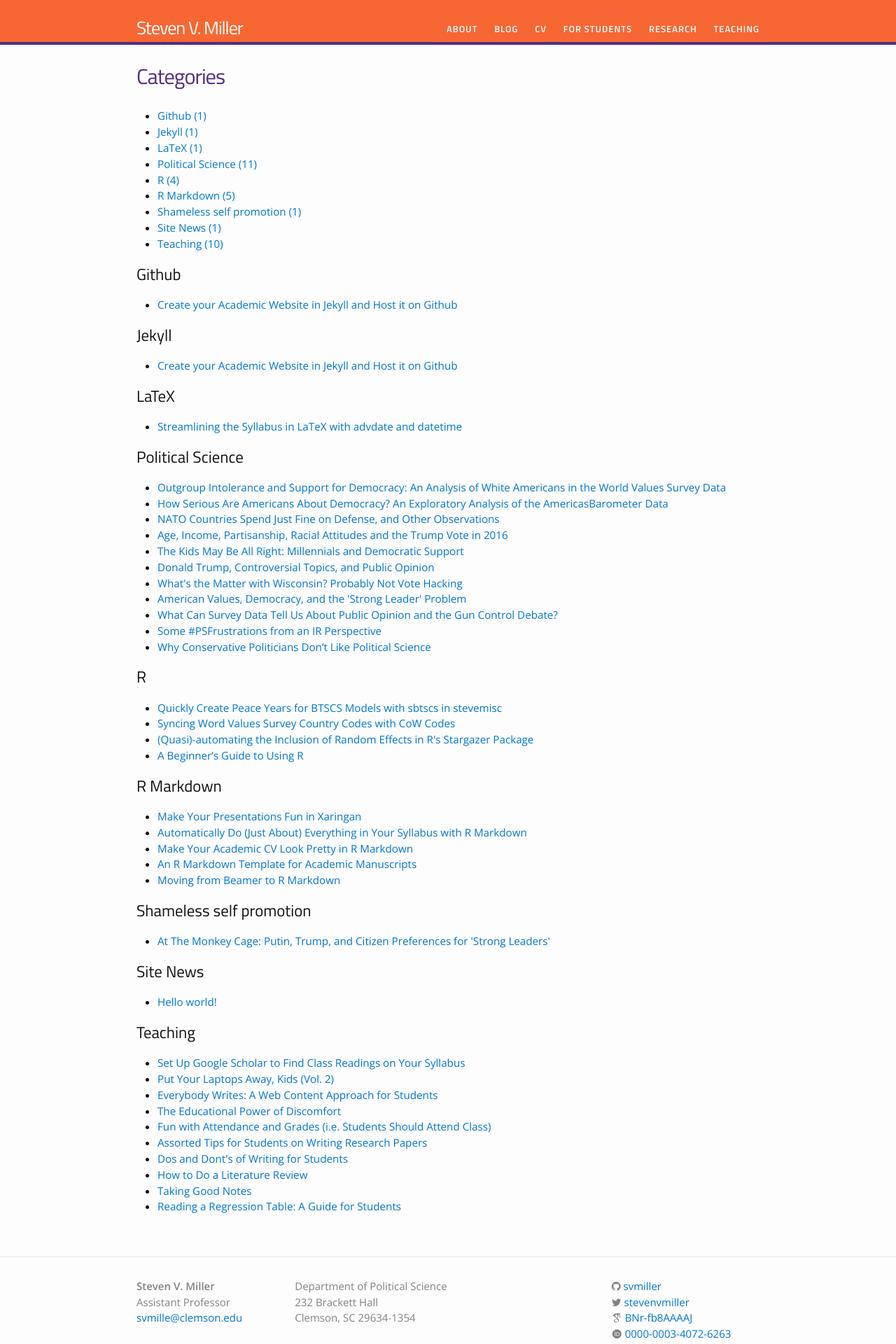
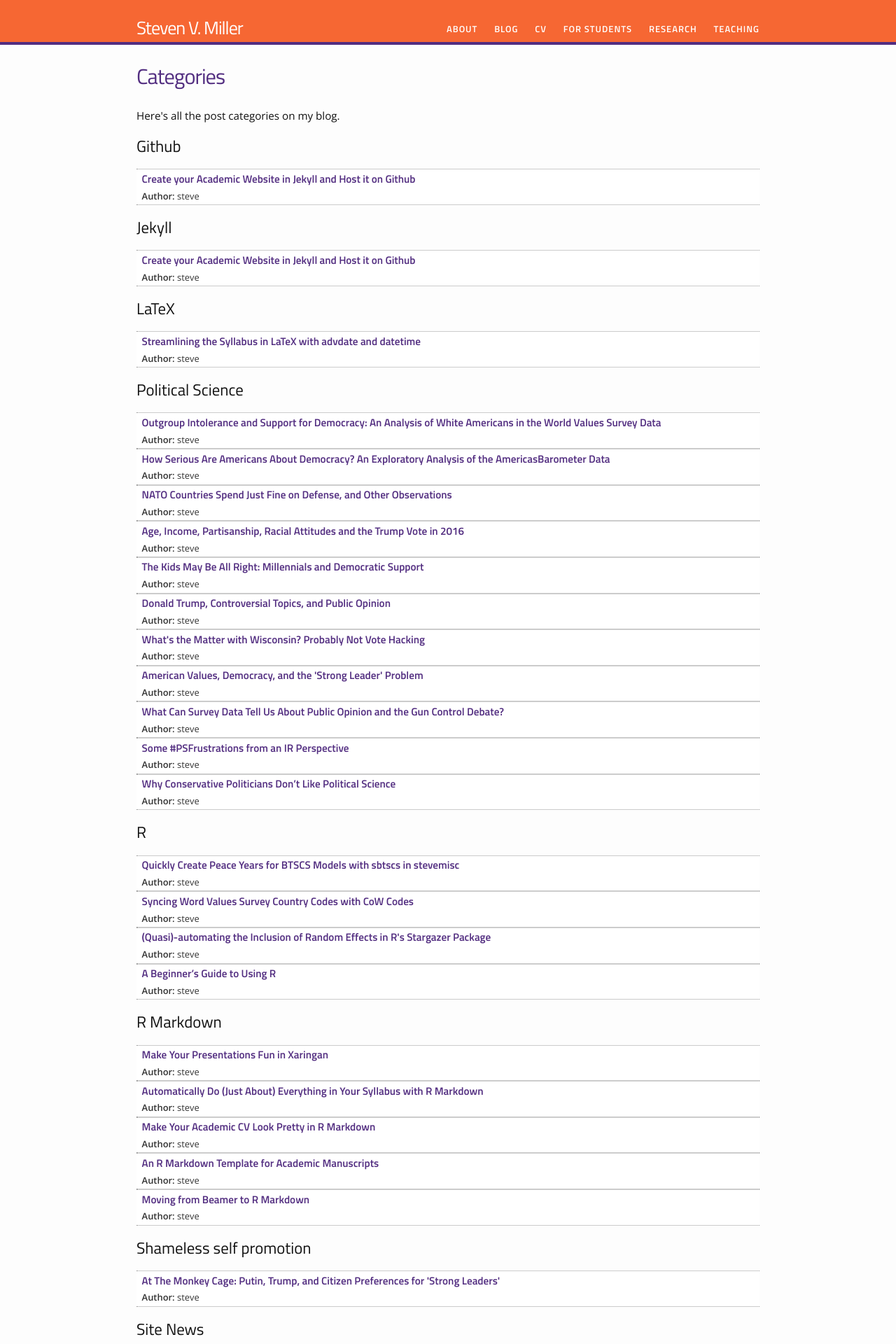
Before and after one commit to svmiller/svmiller.github.io, a Jekyll site: the page built from categories/index.html, in a window 1280 px wide. Shown: the top 1920 px of the page at 70% size. Built offline with Jekyll 4.4.1, drawn with Linux system fonts in a browser that asks for light colours; nearby versions of some CDN libraries; some web fonts are replaced; some of the changed text lies outside the part shown.

Commit message:
buncha css changes

```diff
--- a/_sass/_layout.scss
+++ b/_sass/_layout.scss
@@ -254,3 +254,67 @@ ul.listing li.listing-item a {
 	font-weight: 400;
 	font-family: 'Titillium Web', sans-serif;
 }
+
+
+/*------ archive type stuff ------ */
+
+ul#archive {
+       list-style-type: none;
+       margin: 0 0 1em 0;
+       padding: 0;
+}
+
+ul#archive li {
+       border-top: #999 1px dotted;
+       border-bottom: #999 1px dotted;
+       padding: .1em 0 .1em .5em;
+       background: #fff;
+}
+
+ul#archive  h2 {
+	padding-top: .5em }
+
+ul#archive li.alt {
+       background: #f6f6f6;
+}
+
+.archiveposturl {
+       display: block;
+
+       color: #333;
+}
+
+.archiveposturl:hover {
+
+}
+
+ul#archive li span a {
+       color: $clemson-purple;
+	font-weight: bold;
+font-family: 'Titillium Web', sans-serif;
+}
+
+
+ul#archive li span.postlower {
+	font-size: 85%
+
+}
+
+ul#archive li span.postlower a {
+	color: #0077CC;
+	font-weight: normal;
+	font-family: "Open Sans", Helvetica, Arial, sans-serif;
+
+}
+
+
+/* ul#archive li span {
+       color: #000;
+       font-size: 85%;
+}
+
+
+
+ul#archive li span a:hover {
+       border-bottom: #bdbdbd 1px solid;
+} */
--- a/categories/index.html
+++ b/categories/index.html
@@ -8,20 +8,23 @@ comments: false
 {% capture site_cats %}{% for cat in site.categories %}{{ cat | first }}{% unless forloop.last %},{% endunless %}{% endfor %}{% endcapture %}
 {% assign cats_list = site_cats | split:',' | sort %}
 
-<ul class="entry-meta inline-list">
+<!-- <ul class="entry-meta inline-list">
   {% for item in (0..site.categories.size) %}{% unless forloop.last %}
     {% capture this_word %}{{ cats_list[item] | strip_newlines }}{% endcapture %}
   	<li><a href="#{{ this_word }}" class="tag"><span class="term">{{ this_word }}</span> (<span class="count">{{ site.categories[this_word].size }}</span>)</a></li>
   {% endunless %}{% endfor %}
-</ul>
+</ul>-->
+
+<p>Here's all the post categories on my blog.</p>
 
 {% for item in (0..site.categories.size) %}{% unless forloop.last %}
   {% capture this_word %}{{ cats_list[item] | strip_newlines }}{% endcapture %}
 	<article>
 	<h2 id="{{ this_word }}" class="tag-heading">{{ this_word }}</h2>
-		<ul>
+		<ul id="archive">
     {% for post in site.categories[this_word] %}{% if post.title != null %}
-      <li class="entry-title"><a href="{{ site.url }}{{ post.url }}" title="{{ post.title }}">{{ post.title }}</a></li>
+      <li class="archiveposturl"><span><a href="{{ site.url }}{{ post.url }}" title="{{ post.title }}">{{ post.title }}</a></span><br/>
+<span style="font-size:85%"><strong>Author:</strong> {{post.author}}</span></li>
     {% endif %}{% endfor %}
 		</ul>
 	</article><!-- /.hentry -->
```
Also changed, not shown: blog.md (+17 -6 lines).
